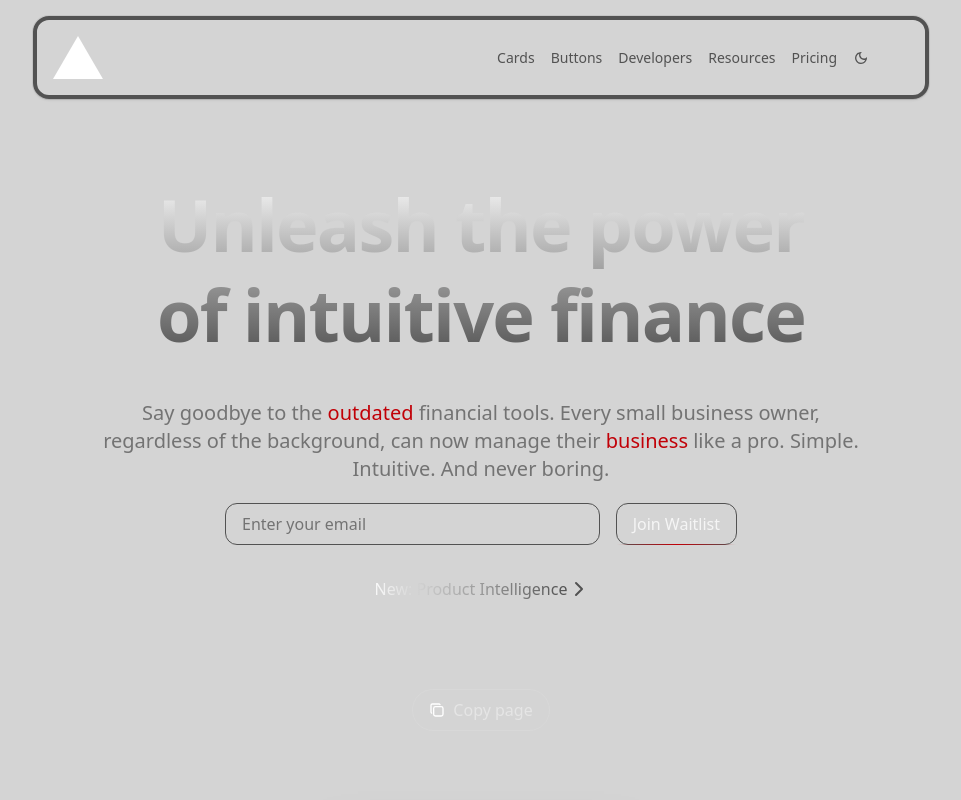
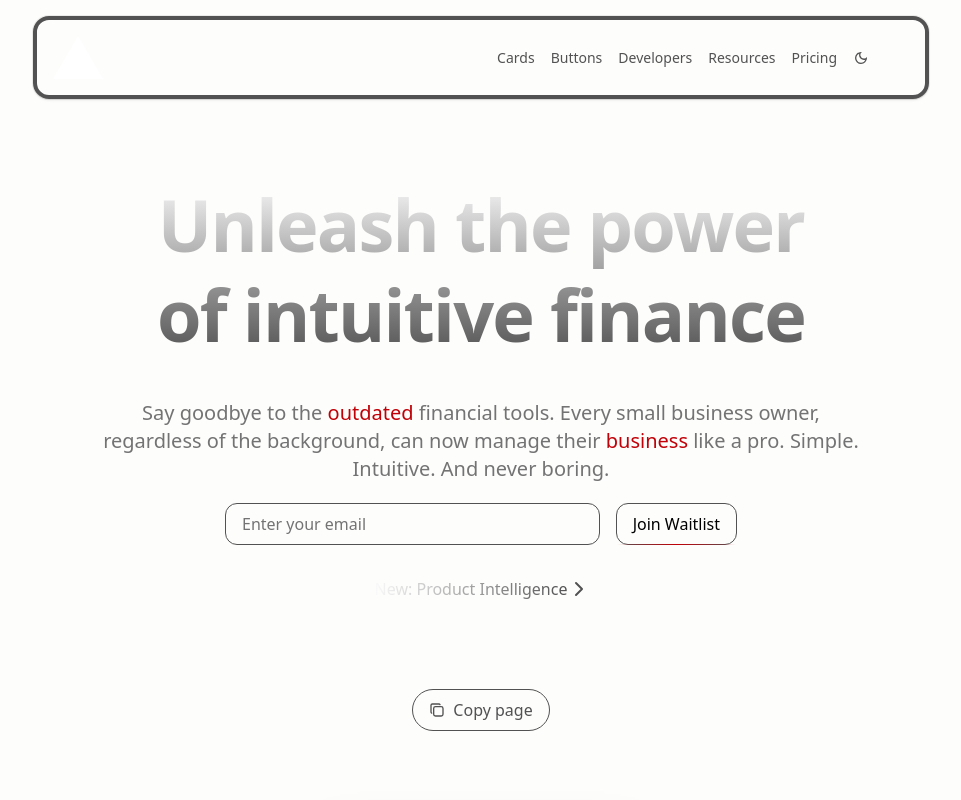
Before and after one commit to karanyadavv/tailwind-and-animation, a Next.js app: page / in a window 1280 px wide. Shown: the top 800 px of the page, without its empty margins (159-1120 px from the left). Built offline with nearby package versions, Linux system fonts and the light colour scheme.

Commit message:
fixed dark mode & added animation to the copy button

```diff
--- a/app/globals.css
+++ b/app/globals.css
@@ -3,7 +3,7 @@
 @custom-variant dark (&:where(.dark, .dark *));
 
 :root {
-  --background: oklch(87% 0 0);
+  --background: #fdfdfc;
 }
 
 .dark {
--- a/components/HeroSection.tsx
+++ b/components/HeroSection.tsx
@@ -1,11 +1,15 @@
 "use client";
-import { div } from "motion/react-client";
+import { div, span } from "motion/react-client";
 import React, { useState } from "react";
 import { AnimatePresence, easeInOut, easeOut, motion } from "motion/react";
 import Card from "./Card";
 
 const HeroSection = () => {
   const [buttonCLicked, setButtonClicked] = useState(false);
+  const variants = {
+    hidden: { opacity: 0, scale: 0.5 },
+    visible: { opacity: 1, scale: 1 },
+  };
   return (
     <div className="my-20 flex w-full flex-col items-center justify-center">
       <h1 className="max-w-2xl bg-gradient-to-b from-neutral-50 to-neutral-600 bg-clip-text text-center text-4xl leading-tight font-bold tracking-tight text-transparent md:text-7xl">
@@ -24,7 +28,7 @@ const HeroSection = () => {
           className="focus:ring-primary mr-4 flex-1 rounded-xl border border-neutral-600 px-4 text-white transition duration-200 placeholder:text-neutral-500 focus:ring-1 focus:outline-none"
           placeholder="Enter your email"
         />
-        <button className="relative cursor-pointer rounded-xl border border-neutral-600 px-4 py-2 text-neutral-100">
+        <button className="relative cursor-pointer rounded-xl border border-neutral-600 px-4 py-2 dark:text-neutral-100">
           <div className="via-primary absolute inset-x-0 -bottom-px h-px w-full bg-gradient-to-r from-transparent to-transparent"></div>
           Join Waitlist
         </button>
@@ -53,11 +57,31 @@ const HeroSection = () => {
       </div>
       <div className="mt-20 mb-20">
         <button
-          className="flex cursor-pointer items-center justify-center gap-2 rounded-3xl border border-neutral-200/20 px-4 py-2 font-medium text-neutral-200 active:scale-97"
+          className="flex cursor-pointer items-center justify-center gap-2 rounded-[9999px] border border-neutral-600 px-4 py-2 font-medium text-neutral-600 active:scale-97 dark:border-neutral-200/20 dark:text-neutral-200"
           onClick={() => setButtonClicked(!buttonCLicked)}
         >
-          <AnimatePresence mode="wait">
-            {buttonCLicked ? <CircleCheckSVG /> : <CopySVG />}
+          <AnimatePresence mode="wait" initial={false}>
+            {buttonCLicked ? (
+              <motion.span
+                variants={variants}
+                key="check"
+                initial="hidden"
+                animate="visible"
+                exit="hidden"
+              >
+                <CircleCheckSVG />
+              </motion.span>
+            ) : (
+              <motion.span
+                variants={variants}
+                key="copy"
+                initial="hidden"
+                animate="visible"
+                exit="hidden"
+              >
+                <CopySVG />
+              </motion.span>
+            )}
           </AnimatePresence>
           Copy page
         </button>
@@ -73,50 +97,29 @@ export default HeroSection;
 
 const CircleCheckSVG = () => {
   return (
-    <motion.div
-      initial={{ scale: 0.6, opacity: 0, filter: "blur(2px)" }}
-      animate={{ scale: 1, opacity: 1, filter: "blur(0px)" }}
-      exit={{ scale: 0.6, opacity: 0, filter: "blur(2px)" }}
-      key={"circle"}
-      transition={{
-        duration: 0.2,
-        ease: easeInOut,
-      }}
-    >
     <svg
       xmlns="http://www.w3.org/2000/svg"
       width="24"
       height="24"
       viewBox="0 0 24 24"
-        fill="#ffffff"
+      fill="currentColor"
       className="icon icon-tabler icons-tabler-filled icon-tabler-circle-check size-4"
     >
       <path stroke="none" d="M0 0h24v24H0z" fill="none" />
       <path d="M17 3.34a10 10 0 1 1 -14.995 8.984l-.005 -.324l.005 -.324a10 10 0 0 1 14.995 -8.336zm-1.293 5.953a1 1 0 0 0 -1.32 -.083l-.094 .083l-3.293 3.292l-1.293 -1.292l-.094 -.083a1 1 0 0 0 -1.403 1.403l.083 .094l2 2l.094 .083a1 1 0 0 0 1.226 0l.094 -.083l4 -4l.083 -.094a1 1 0 0 0 -.083 -1.32z" />
     </svg>
-    </motion.div>
   );
 };
 
 const CopySVG = () => {
   return (
-    <motion.div
-      initial={{ scale: 0.6, opacity: 0, filter: "blur(2px)" }}
-      animate={{ scale: 1, opacity: 1, filter: "blur(0px)" }}
-      exit={{ scale: 0.6, opacity: 0, filter: "blur(2px)" }}
-      key={"copy"}
-      transition={{
-        duration: 0.2,
-        ease: easeInOut,
-      }}
-    >
     <svg
       xmlns="http://www.w3.org/2000/svg"
       width="24"
       height="24"
       viewBox="0 0 24 24"
       fill="none"
-        stroke="#ffffff"
+      stroke="currentColor"
       strokeWidth="2"
       strokeLinecap="round"
       strokeLinejoin="round"
@@ -126,6 +129,5 @@ const CopySVG = () => {
       <path d="M7 7m0 2.667a2.667 2.667 0 0 1 2.667 -2.667h8.666a2.667 2.667 0 0 1 2.667 2.667v8.666a2.667 2.667 0 0 1 -2.667 2.667h-8.666a2.667 2.667 0 0 1 -2.667 -2.667z" />
       <path d="M4.012 16.737a2.005 2.005 0 0 1 -1.012 -1.737v-10c0 -1.1 .9 -2 2 -2h10c.75 0 1.158 .385 1.5 1" />
     </svg>
-    </motion.div>
   );
 };
```
Lines whose indentation alone changed are shown as unchanged.
